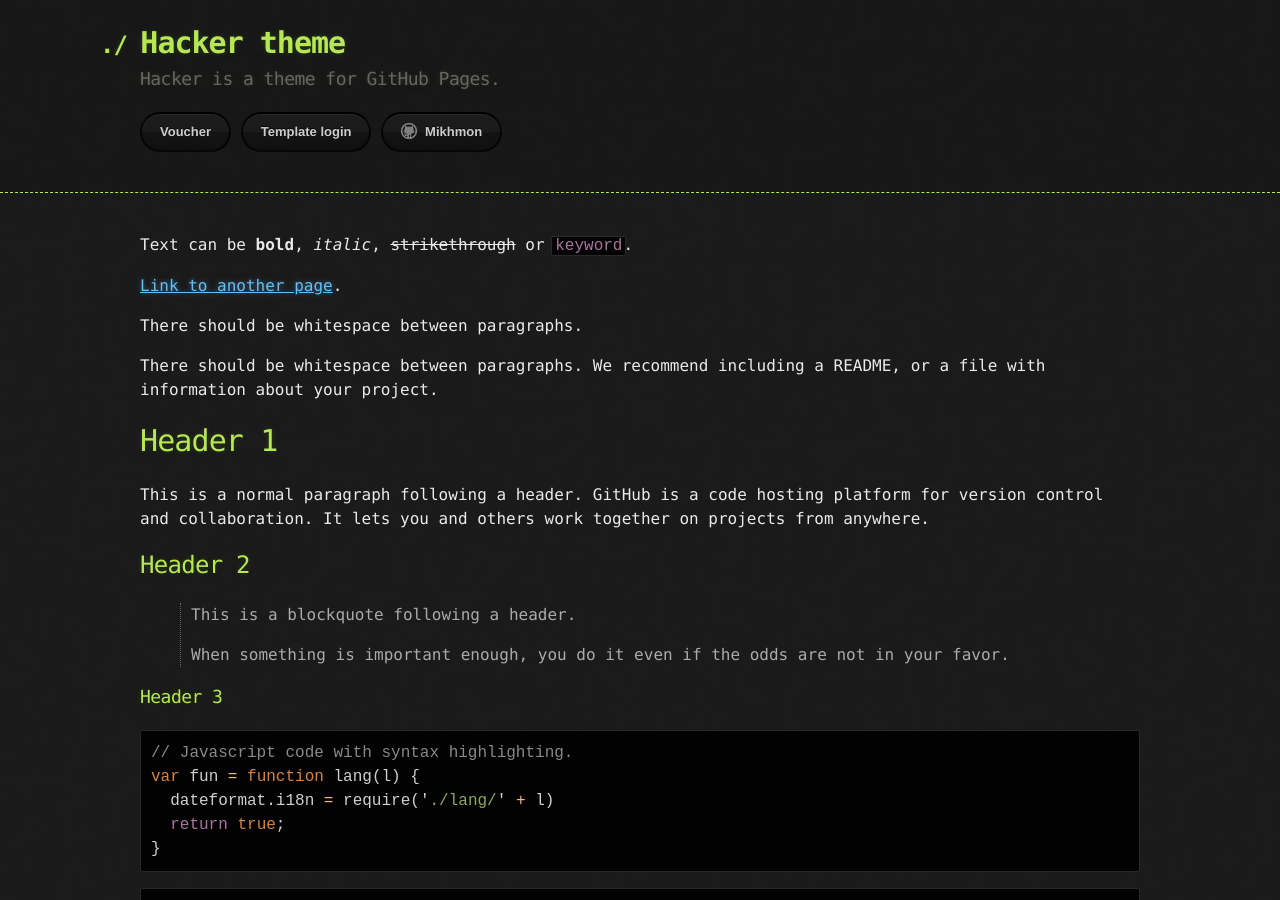
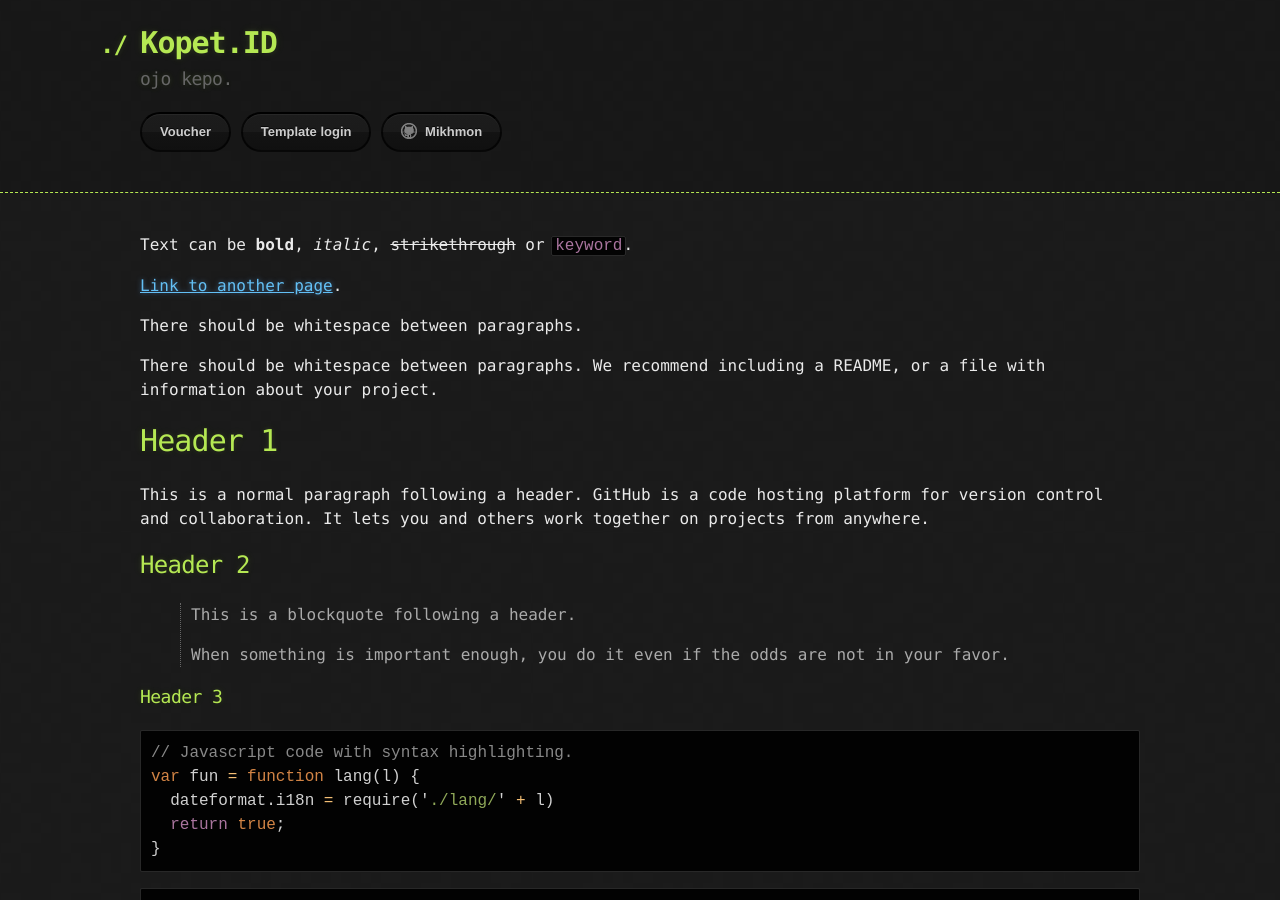
Before and after one commit to ukhaiz/voucher, a Jekyll site: the page built from index.md, in a window 1280 px wide and 900 px high. Built offline with Jekyll 4.4.1, drawn with Linux system fonts in a browser that asks for light colours.

Commit message:
Update _config.yml

```diff
--- a/_config.yml
+++ b/_config.yml
@@ -1,5 +1,5 @@
-title: Hacker theme
-description: Hacker is a theme for GitHub Pages.
+title: Kopet.ID
+description: ojo kepo.
 show_downloads: true
 google_analytics:
 theme: jekyll-theme-hacker
```
